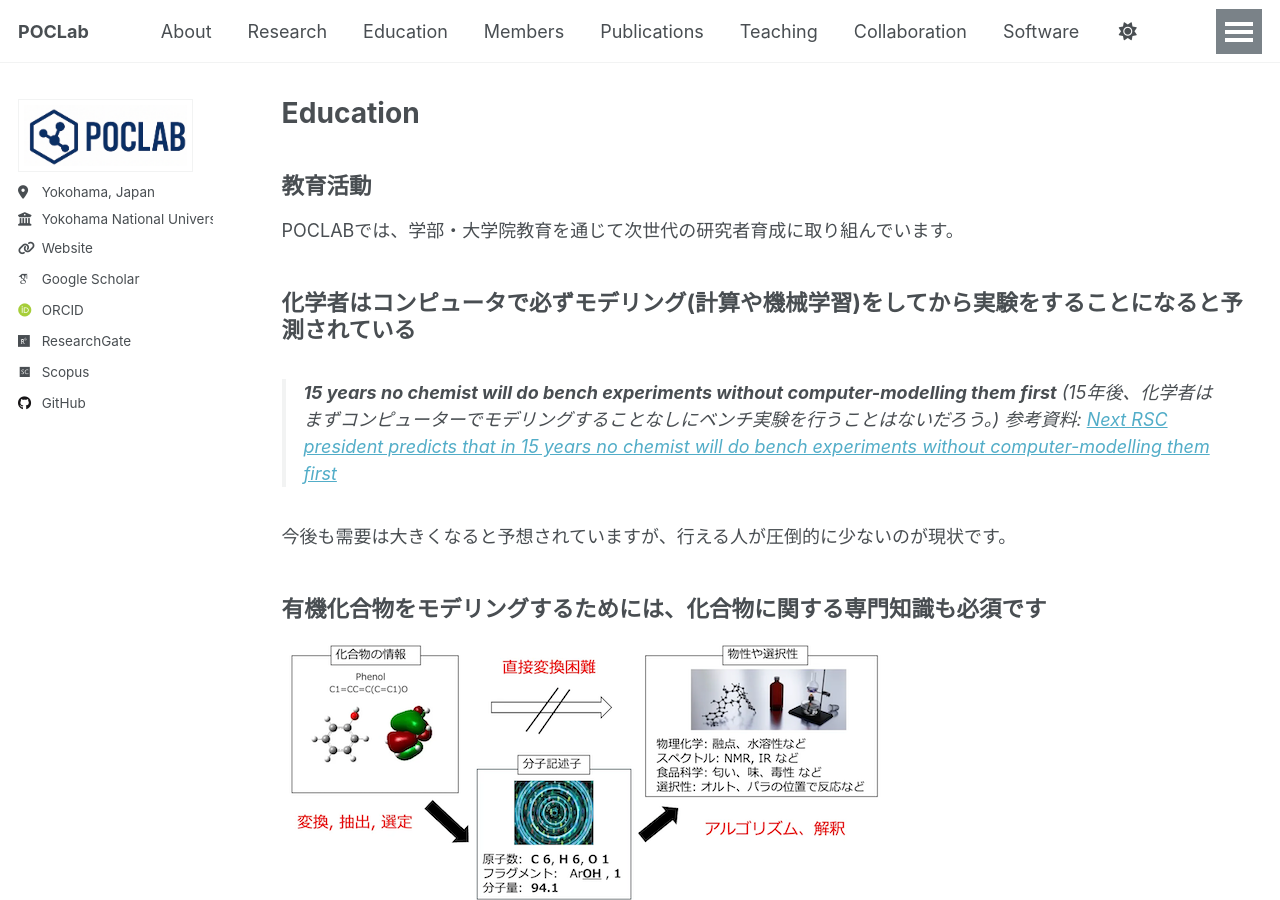
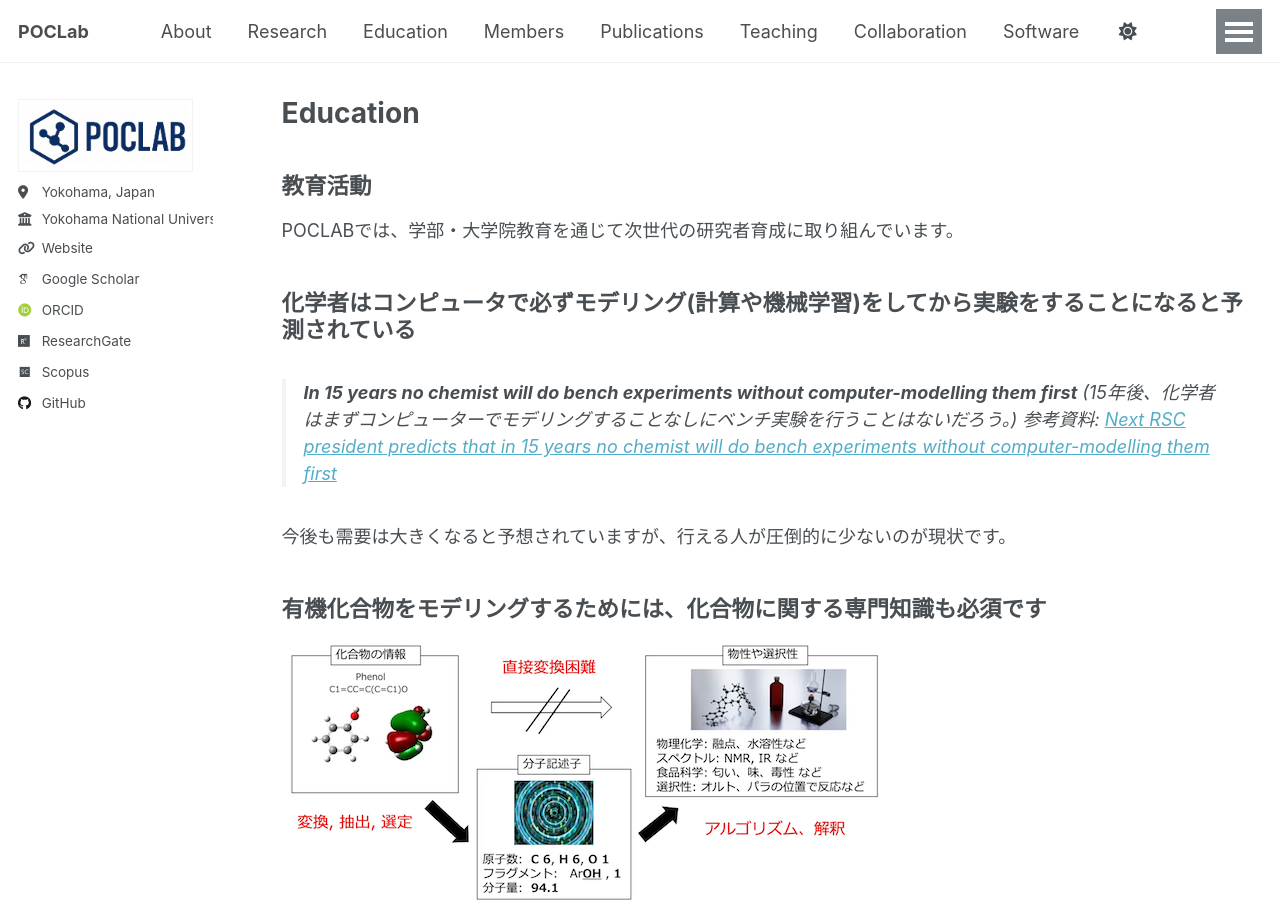
Before and after one commit to poclab-web/homepage, a Jekyll site: the page built from _pages/education.md, in a window 1280 px wide and 900 px high. Built offline with Jekyll 4.4.1, drawn with Linux system fonts in a browser that asks for light colours; some web fonts are replaced; a script that is not in the unit is left out.

Commit message:
リンク切れと誤字を修正

```diff
--- a/_pages/education.md
+++ b/_pages/education.md
@@ -10,10 +10,10 @@ POCLABでは、学部・大学院教育を通じて次世代の研究者育成
 
 ## 化学者はコンピュータで必ずモデリング(計算や機械学習)をしてから実験をすることになると予測されている
 
-> **15 years no chemist will do bench experiments without computer-modelling them first**
+> **In 15 years no chemist will do bench experiments without computer-modelling them first**
 > (15年後、化学者はまずコンピューターでモデリングすることなしにベンチ実験を行うことはないだろう。)
 > 参考資料:
-> [Next RSC president predicts that in 15 years no chemist will do bench experiments without computer-modelling them first](https://www.rsc.org/news-events/articles/2013/07-july/next-rsc-president-predicts-that-in-15-years-no-chemist-will-do-bench-experiments-without-computer-modelling-them-first/)
+> [Next RSC president predicts that in 15 years no chemist will do bench experiments without computer-modelling them first](https://phys.org/news/2013-07-rsc-years-chemist-bench-computer-modelling.html#goog_rewarded)
 
 今後も需要は大きくなると予想されていますが、行える人が圧倒的に少ないのが現状です。
 
```
